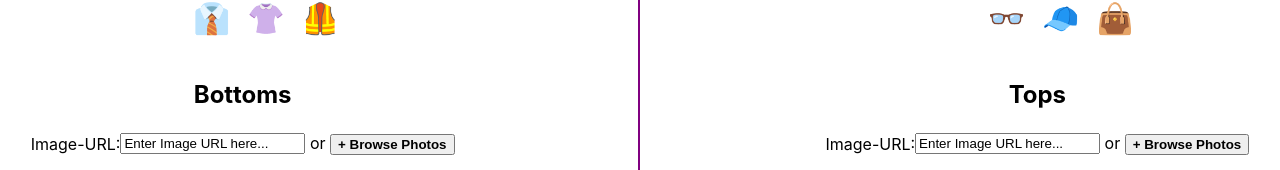
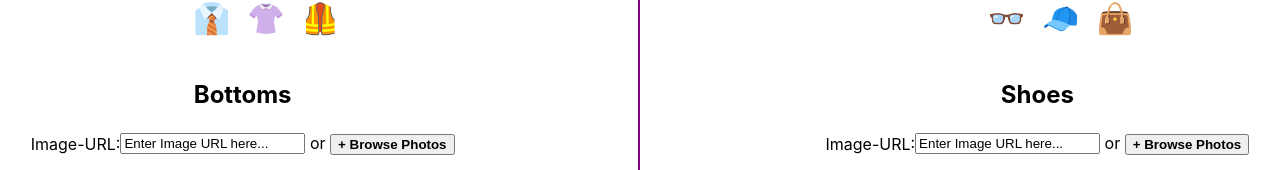
Before and after one commit to dominico25/seng401-project, a React (Create React App) app: page /CreateOutfit in a window 1280 px wide. Shown: the part 353-523 px from the top of the page. Built offline with nearby package versions, Linux system fonts and the light colour scheme.

Commit message:
Update CreateOutfit.js

```diff
--- a/src/CreateOutfit.js
+++ b/src/CreateOutfit.js
@@ -46,7 +46,7 @@ function CreateOutfit() {
                     <div id = "vl"></div>
                     <div id = "right-side">
                         <div id = "accessories"><h2>Accessories</h2><div id = "url-label-and-box"><label for="image-url">Image-URL:</label><input type="text" id="image-url" name="fname" value="Enter Image URL here..."/><p>&nbsp;or <button id="browse-images"><b>+ Browse Photos</b></button></p></div><p><i>Your accessories should appear here</i></p><p id = "placeholder-tops">&nbsp;&nbsp;&nbsp;&#128083;&nbsp;&nbsp;&#129506;&nbsp;&nbsp;&#128092;</p></div>
-                        <div id = "shoes"><h2>Tops</h2><div id = "url-label-and-box"><label for="image-url">Image-URL:</label><input type="text" id="image-url" name="fname" value="Enter Image URL here..."/><p>&nbsp;or <button id="browse-images"><b>+ Browse Photos</b></button></p></div><p><i>Your shoes should appear here</i></p><p id = "placeholder-tops">&nbsp;&nbsp;&nbsp;&#128094;&nbsp;&nbsp;&#128096;&nbsp;&nbsp;&#129406;</p></div>
+                        <div id = "shoes"><h2>Shoes</h2><div id = "url-label-and-box"><label for="image-url">Image-URL:</label><input type="text" id="image-url" name="fname" value="Enter Image URL here..."/><p>&nbsp;or <button id="browse-images"><b>+ Browse Photos</b></button></p></div><p><i>Your shoes should appear here</i></p><p id = "placeholder-tops">&nbsp;&nbsp;&nbsp;&#128094;&nbsp;&nbsp;&#128096;&nbsp;&nbsp;&#129406;</p></div>
                     </div>
                 </div>
                 <hr></hr>
```
